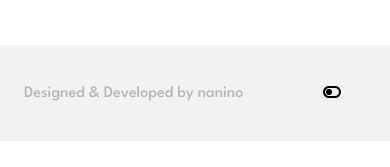
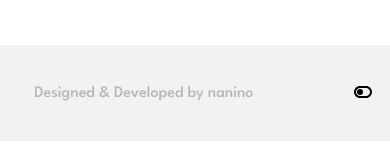
Before and after one commit to ike-nanino/contacts-app, a React (Create React App) app: page / in a window 390 px wide. Shown: the part 657-824 px from the top of the page. Built offline with nearby package versions, Linux system fonts and the light colour scheme.

Commit message:
update footer

```diff
--- a/src/home.css
+++ b/src/home.css
@@ -370,6 +370,8 @@ visibility: hidden;
 
 .footer .designed {
 margin-left: 1.5rem;
-margin-right: 0rem;
+margin-right: 0.5rem;
+justify-content: space-around;
+width: 100%;
 }
 }
```
